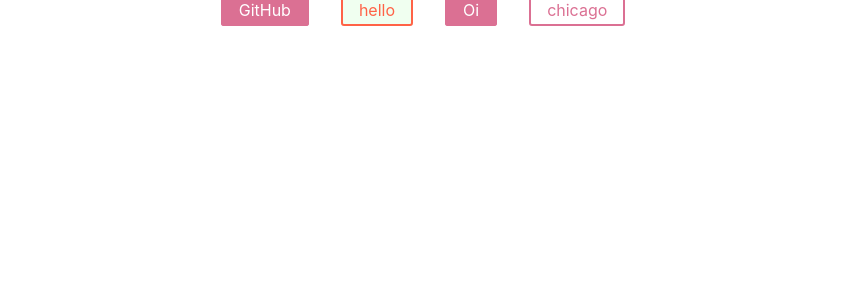
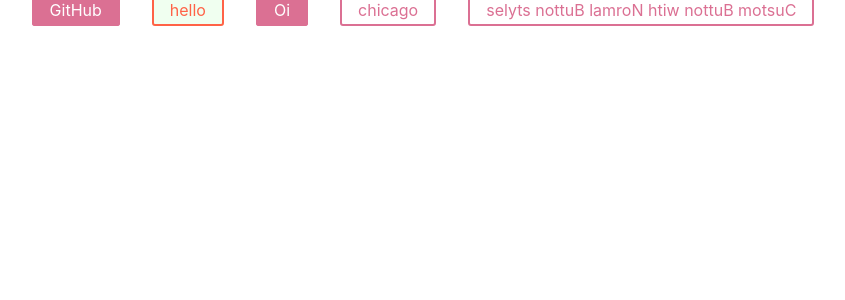
Before and after one commit to Martin2251/styled-c, a React (Create React App) app: page / in a window 1280 px wide. Shown: the top 300 px of the page, without its empty margins (217-1062 px from the left). Built offline with nearby package versions, Linux system fonts and the light colour scheme.

Commit message:
added extnded styles

```diff
--- a/src/App.js
+++ b/src/App.js
@@ -17,6 +17,9 @@ function App() {
       <TomatoButton>hello</TomatoButton>
       <Button primary>Oi</Button>
       <Button>chicago</Button>
+      <Button as={ReversedButton}>
+        Custom Button with Normal Button styles
+      </Button>
     </div>
   );
 }
@@ -40,4 +43,8 @@ const TomatoButton = styled(Button)`
   background: honeydew;
 `;
 
+const ReversedButton = (props) => (
+  <Button {...props} children={props.children.split("").reverse()} />
+);
+
 export default App;
```
